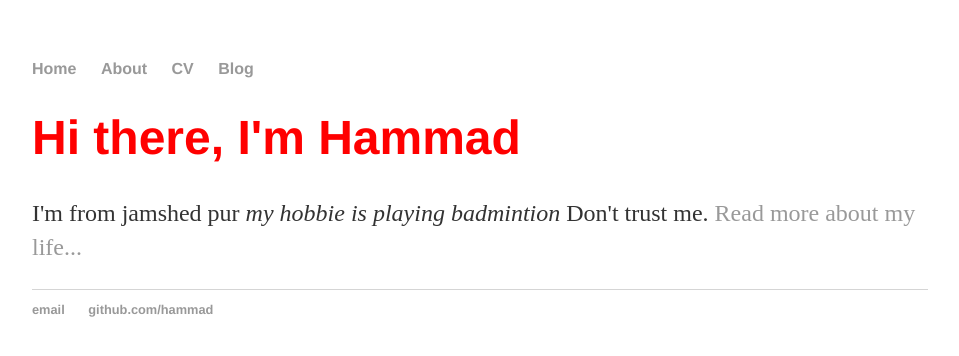
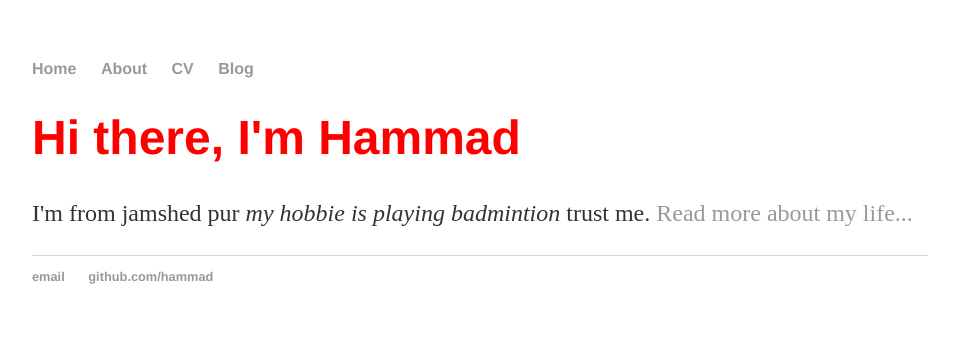
Before and after one commit to 7hammad/7hammad.github.io, a plain HTML site: page index.html in a window 1280 px wide. Shown: the whole page, without its empty margins (160-1119 px from the left). Drawn offline with Linux system fonts and the light colour scheme.

Commit message:
Update index.html

```diff
--- a/index.html
+++ b/index.html
@@ -17,7 +17,7 @@
 		<div class="container">
     		<div class="blurb">
         		<h1>Hi there, I'm Hammad</h1>
-				<p>I'm from  jamshed pur <em>my hobbie is playing badmintion</em> Don't trust me. <a href="/about">Read more about my life...</a></p>
+				<p>I'm from  jamshed pur <em>my hobbie is playing badmintion</em>  trust me. <a href="/about">Read more about my life...</a></p>
     		</div><!-- /.blurb -->
 		</div><!-- /.container -->
 		<footer>
```
